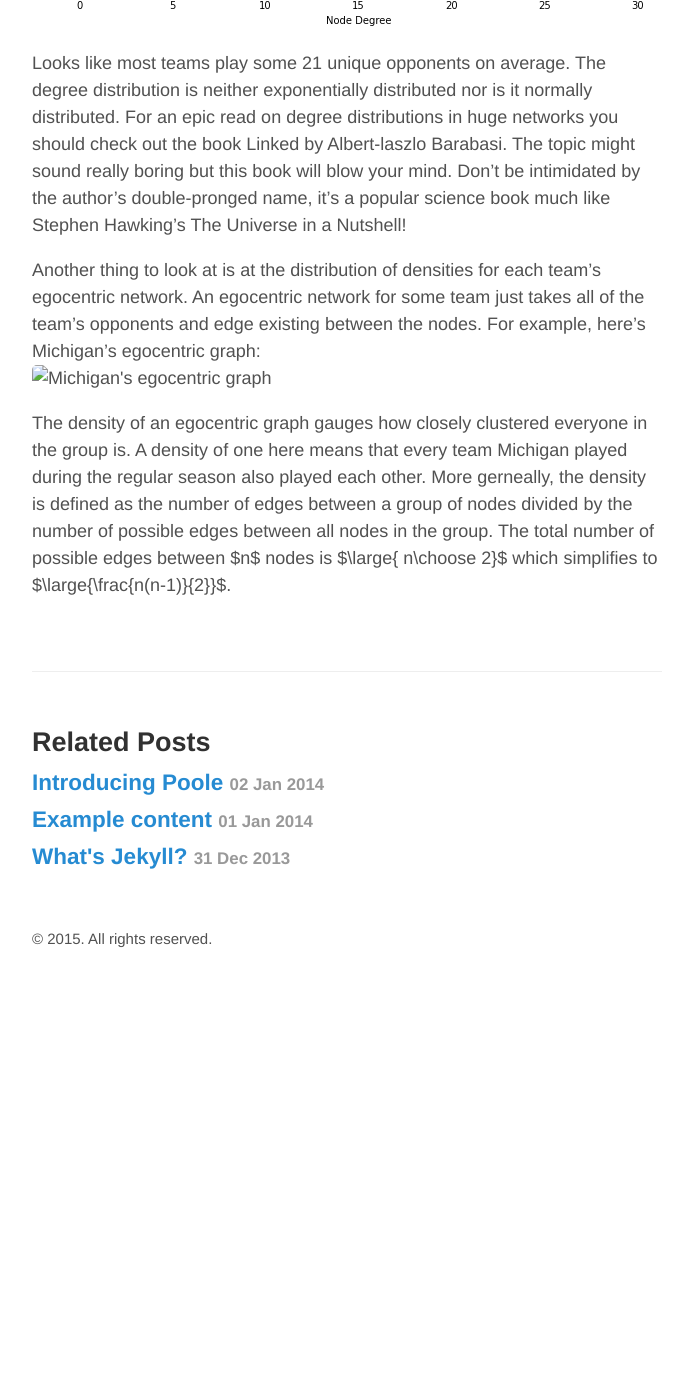
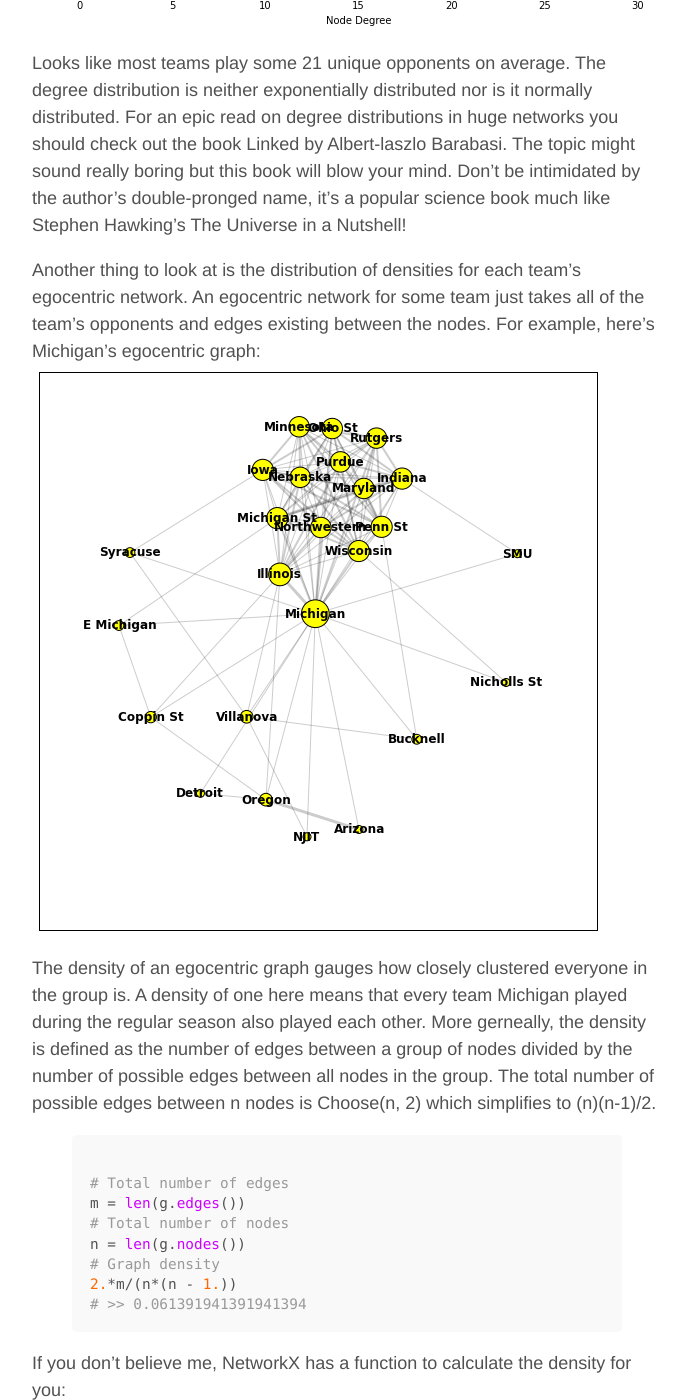
Before and after one commit to yankovai/yankovai.github.io, a Jekyll site: the page built from _posts/2015-04-25-ncaa-networkx-part1.md, in a window 1280 px wide and 1400 px high, scrolled down 3864 px. Shown: the whole window, without its empty margins (293-981 px from the left). Built offline with Jekyll 4.4.1, drawn with Linux system fonts in a browser that asks for light colours; before the commit the page ends 4852 px from its top, so only the background shows below that; some of the changed text lies outside the part shown.

Commit message:
Fixed input path error

```diff
--- a/_posts/2015-04-25-ncaa-networkx-part1.md
+++ b/_posts/2015-04-25-ncaa-networkx-part1.md
@@ -70,10 +70,23 @@ plt.ylabel('Normalized Occurences')
 ![Degree distribution of NCAA basketball teams.](/assets/bball_schedule_degree_distribution.png)
 Looks like most teams play some 21 unique opponents on average. The degree distribution is neither exponentially distributed nor is it normally distributed. For an epic read on degree distributions in huge networks you should check out the book Linked by Albert-laszlo Barabasi. The topic might sound really boring but this book will blow your mind. Don't be intimidated by the author's double-pronged name, it's a popular science book much like Stephen Hawking's The Universe in a Nutshell!
 
-Another thing to look at is at the distribution of densities for each team's egocentric network. An egocentric network for some team just takes all of the team's opponents and  edge existing between the nodes. For example, here's Michigan's egocentric graph:
-![Michigan's egocentric graph](michigan_egocentric_graph.png)
-The density of an egocentric graph gauges how closely clustered everyone in the group is. A density of one here means that every team Michigan played during the regular season also played each other. More gerneally, the density is defined as the number of edges between a group of nodes divided by the number of possible edges between all nodes in the group. The total number of possible edges between $n$ nodes is $\large{ n\choose 2}$ which simplifies to $\large{\frac{n(n-1)}{2}}$.
-
+Another thing to look at is the distribution of densities for each team's egocentric network. An egocentric network for some team just takes all of the team's opponents and  edges existing between the nodes. For example, here's Michigan's egocentric graph:
+![Michigan's egocentric graph](/assets/michigan_egocentric_graph.png)
+The density of an egocentric graph gauges how closely clustered everyone in the group is. A density of one here means that every team Michigan played during the regular season also played each other. More gerneally, the density is defined as the number of edges between a group of nodes divided by the number of possible edges between all nodes in the group. The total number of possible edges between n nodes is Choose(n, 2) which simplifies to (n)(n-1)/2.
+{% highlight python %}
+# Total number of edges
+m = len(g.edges())
+# Total number of nodes
+n = len(g.nodes())
+# Graph density
+2.*m/(n*(n - 1.))
+# >> 0.061391941391941394
+{% endhighlight %}
+If you don't believe me, NetworkX has a function to calculate the density for you:
+{% highlight python %}
+nx.density(g)
+# >> 0.061391941391941394
+{% endhighlight %}
 
 
 
```
